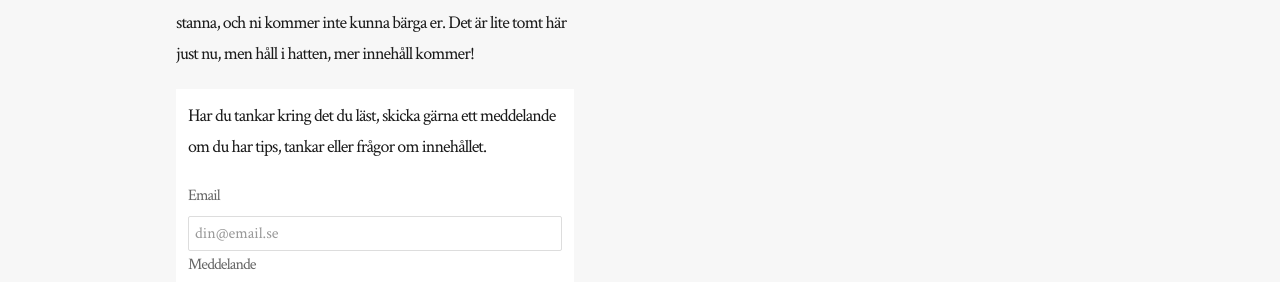
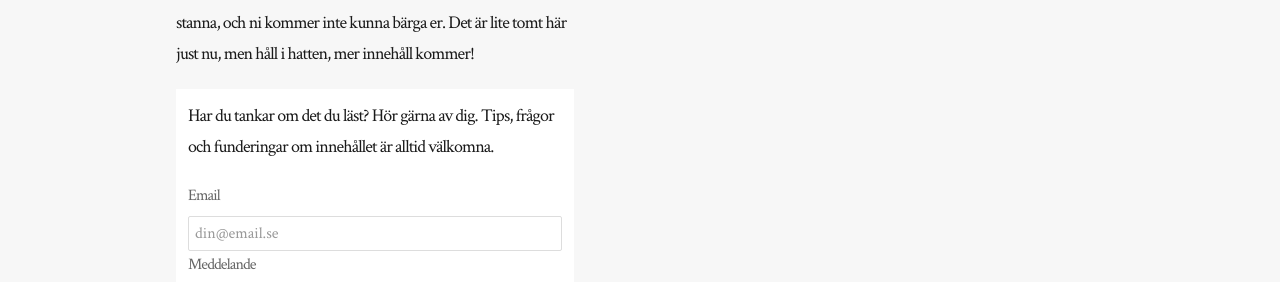
Before and after one commit to rikardv/rikardv.github.io, a Jekyll site: the page built from _posts/2026-04-09-live.md, in a window 1280 px wide. Shown: the part 307-589 px from the top of the page. Built offline with Jekyll 4.4.1, drawn with Linux system fonts in a browser that asks for light colours.

Commit message:
Update post.html

```diff
--- a/_layouts/post.html
+++ b/_layouts/post.html
@@ -41,8 +41,7 @@ layout: default
 
         <section class="home-section home-section--card">
             <p id="contact-intro">
-                Har du tankar kring det du läst, skicka gärna ett meddelande om
-                du har tips, tankar eller frågor om innehållet.
+                Har du tankar om det du läst? Hör gärna av dig. Tips, frågor och funderingar om innehållet är alltid välkomna.
             </p>
             <form
                 class="contact-form"
```
